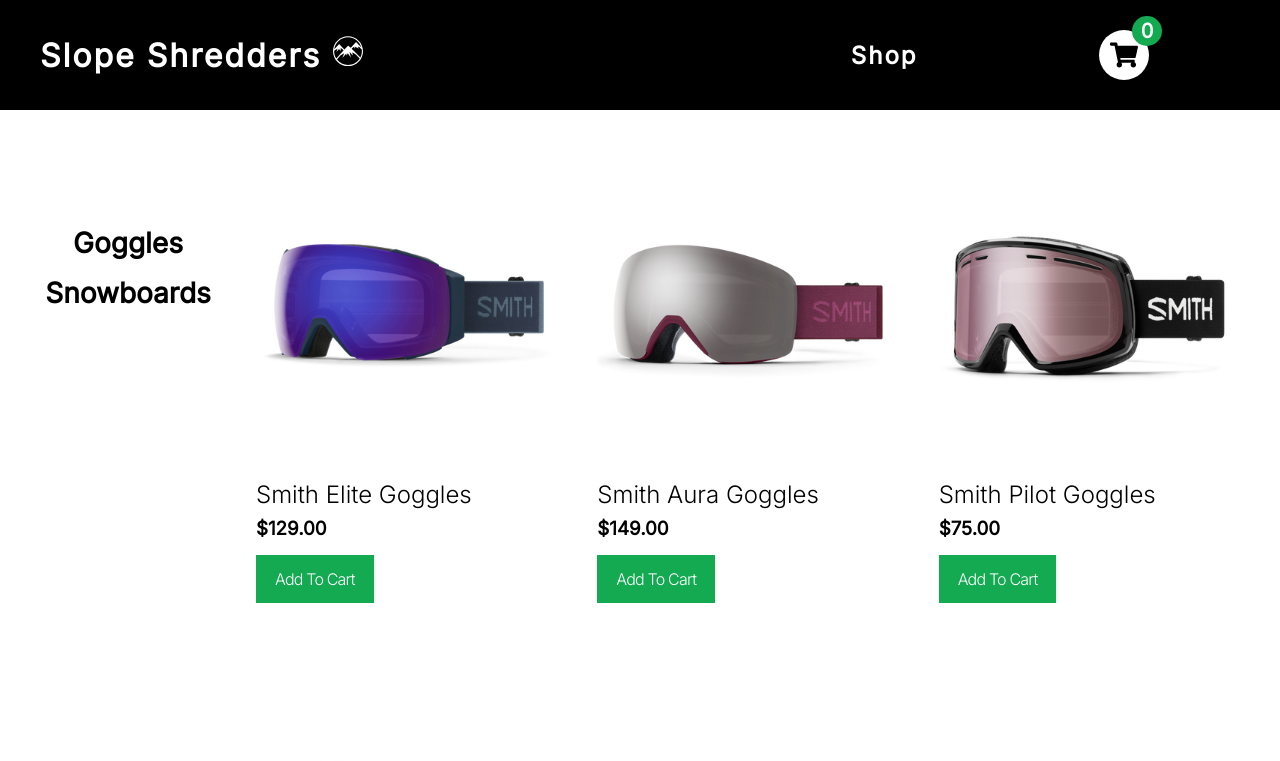
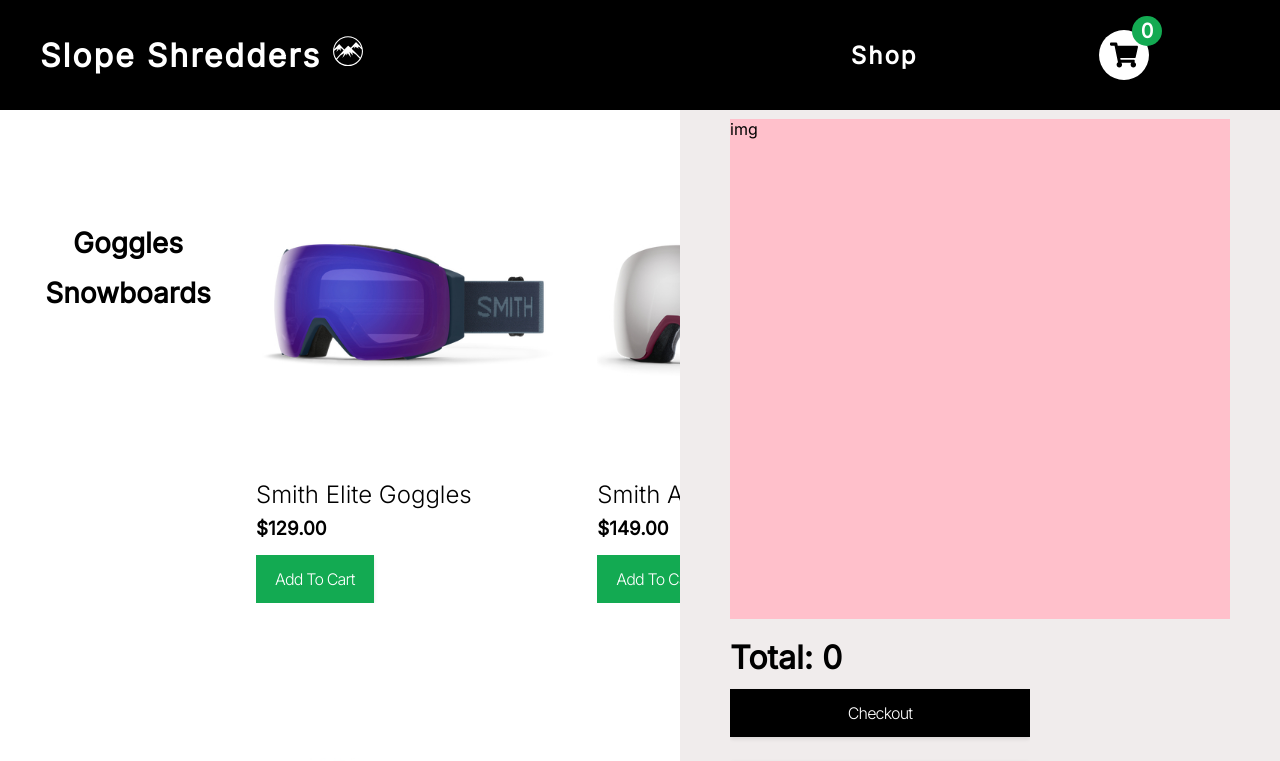
Before and after one commit to traneric89/one-stop-shop, a React (Create React App) app: page /Catalogue in a window 1280 px wide. Shown: the top 761 px of the page. Built offline with nearby package versions, Linux system fonts and the light colour scheme.

Commit message:
Working on cart total price

```diff
--- /dev/null
+++ b/src/components/Cart.js
@@ -0,0 +1,25 @@
+import React from "react";
+
+const Cart = ({ itemsCart }) => {
+  const totalPrice = () => {
+    let total = itemsCart.reduce((accumulator, currentTotal) => {
+      return accumulator + currentTotal.price;
+    }, 0);
+    return total;
+  };
+
+  return (
+    <div className="cart-container">
+      <div className="display-cart-items">img</div>
+      <div className="checkout">
+        <h1>Total: {totalPrice()}</h1>
+        <div className="cart-buttons">
+          <button className="checkout-btn">Checkout</button>
+          <button className="cancel-btn">Cancel</button>
+        </div>
+      </div>
+    </div>
+  );
+};
+
+export default Cart;
--- a/src/components/Catalogue.js
+++ b/src/components/Catalogue.js
@@ -1,5 +1,5 @@
 import React from "react";
-import { useState } from "react";
+import { useState, useEffect } from "react";
 import Navbar from "./Navbar";
 import Goggles from "./Goggles";
 import Snowboards from "./Snowboards";
@@ -101,7 +101,8 @@
 
   const [showGoggles, setShowGoggles] = useState(true);
   const [showSnowboards, setShowSnowboards] = useState(true);
-  const [addToCart, setAddToCart] = useState(0);
+  const [numItems, setNumItems] = useState(0);
+  const [itemsCart, setItemsCart] = useState([]);
 
   const displayGoggles = () => {
     setShowSnowboards(false);
@@ -113,14 +114,19 @@
     setShowSnowboards(true);
   };
 
-  const addItem = () => {
-    console.log("clicked");
-    setAddToCart(addToCart + 1);
+  const addNumItem = (source, itemName, price) => {
+    setNumItems(numItems + 1);
+    let newItemObj = {
+      source: source,
+      itemName: itemName,
+      price: price,
+    };
+    setItemsCart([...itemsCart, newItemObj]);
   };
 
   return (
     <div>
-      <Navbar numItems={addToCart} />
+      <Navbar numItems={numItems} itemsCart={itemsCart} />
       <div className="container">
         <div className="selection">
           <h2 onClick={displayGoggles}>Goggles</h2>
@@ -130,7 +136,7 @@
           {showGoggles
             ? goggleItem.map((item) => (
                 <Goggles
-                  onClick={addItem}
+                  onClick={addNumItem}
                   key={item.itemName}
                   source={item.data.source}
                   itemName={item.data.title}
@@ -141,7 +147,7 @@
           {showSnowboards
             ? snowboardItem.map((item) => (
                 <Snowboards
-                  onClick={addItem}
+                  onClick={addNumItem}
                   key={item.itemName}
                   source={item.data.source}
                   itemName={item.data.title}
--- a/src/components/Goggles.js
+++ b/src/components/Goggles.js
@@ -7,7 +7,10 @@
       <h2>{itemName}</h2>
       <h3>{price}</h3>
       <div className="button-container">
-        <button className="add-cart" onClick={onClick}>
+        <button
+          className="add-cart"
+          onClick={() => onClick(source, itemName, price)}
+        >
           Add To Cart
         </button>
       </div>
--- a/src/components/Navbar.js
+++ b/src/components/Navbar.js
@@ -3,11 +3,13 @@
 import { useState } from "react";
 import { GiMountains } from "react-icons/gi";
 import { FaShoppingCart } from "react-icons/fa";
+import Cart from "./Cart";
 
-const Navbar = ({ numItems }) => {
+const Navbar = ({ numItems, itemsCart }) => {
   const navigate = useNavigate();
 
   return (
+    <div>
       <div className="navbar">
         <div className="logo">
           <h1
@@ -26,7 +28,7 @@
           >
             Shop
           </h2>
-        <div className="cart-container">
+          <div className="cart-icon-container">
             <div className="nav-cart">
               <FaShoppingCart />
             </div>
@@ -34,6 +36,8 @@
           </div>
         </div>
       </div>
+      <Cart itemsCart={itemsCart} />
+    </div>
   );
 };
 
--- a/src/components/Snowboards.js
+++ b/src/components/Snowboards.js
@@ -7,7 +7,10 @@
       <h2>{itemName}</h2>
       <h3>{price}</h3>
       <div className="button-container">
-        <button className="add-cart" onClick={onClick}>
+        <button
+          className="add-cart"
+          onClick={() => onClick(source, itemName, price)}
+        >
           Add To Cart
         </button>
       </div>
--- a/src/index.css
+++ b/src/index.css
@@ -18,6 +18,9 @@
   padding: 30px 40px 30px 40px;
   font-family: "Inter", sans-serif;
   letter-spacing: 2px;
+}
+
+.logo {
   cursor: pointer;
 }
 
@@ -30,6 +33,10 @@
   font-family: "Inter", sans-serif;
 }
 
+.navbar-info h2 {
+  cursor: pointer;
+}
+
 .nav-cart {
   background-color: white;
   display: flex;
@@ -40,9 +47,10 @@
   height: 50px;
   color: black;
   font-size: 28px;
+  cursor: pointer;
 }
 
-.cart-container h2 {
+.cart-icon-container h2 {
   padding: 3px 0 0 3px;
   width: 30px;
   height: 30px;
@@ -132,7 +140,6 @@
 .item {
   width: 300px;
   height: 520px;
-  cursor: pointer;
 }
 
 .snowboards {
@@ -158,26 +165,70 @@
   align-items: center;
   background-color: #13aa52;
   border: 2px solid #13aa52;
-  box-sizing: border-box;
   color: #fff;
   cursor: pointer;
-  display: inline-flex;
   font-size: 16px;
   font-weight: 300;
   height: 48px;
   justify-content: center;
   letter-spacing: -0.8px;
   line-height: 24px;
-  outline: 0;
   padding: 0 17px;
   text-align: center;
   box-shadow: rgba(0, 0, 0, 0.1) 0 2px 4px 0;
   text-decoration: none;
-  transform: translateY(0);
-  transition: transform 150ms, box-shadow 150ms;
 }
 
-.right button:hover {
-  box-shadow: rgba(0, 0, 0, 0.15) 0 3px 9px 0;
-  transform: translateY(-2px);
+.cart-container {
+  display: flex;
+  flex-direction: column;
+  align-items: flex-start;
+  justify-content: space-around;
+  background-color: rgb(240, 236, 236);
+  position: absolute;
+  top: 110px;
+  right: 0;
+  height: 90%;
+  width: 600px;
+  padding-left: 50px;
 }
+
+.display-cart-items {
+  background-color: pink;
+  width: 500px;
+  height: 500px;
+}
+
+.cart-buttons {
+  display: flex;
+  flex-direction: column;
+  width: 300px;
+}
+
+.cart-buttons button {
+  margin: 12px 0;
+  align-items: center;
+  cursor: pointer;
+  font-size: 16px;
+  font-weight: 300;
+  height: 48px;
+  justify-content: center;
+  letter-spacing: -0.8px;
+  line-height: 24px;
+  padding: 0 17px;
+  text-align: center;
+  box-shadow: rgba(0, 0, 0, 0.1) 0 2px 4px 0;
+  text-decoration: none;
+}
+
+.checkout-btn {
+  background-color: #000000;
+  border: 2px solid #000000;
+  color: #fff;
+}
+
+.cancel-btn {
+  background-color: #ffffff;
+  border: 2px solid #ffffff;
+  color: rgb(0, 0, 0);
+}
```
Lines whose indentation alone changed are shown as unchanged.
